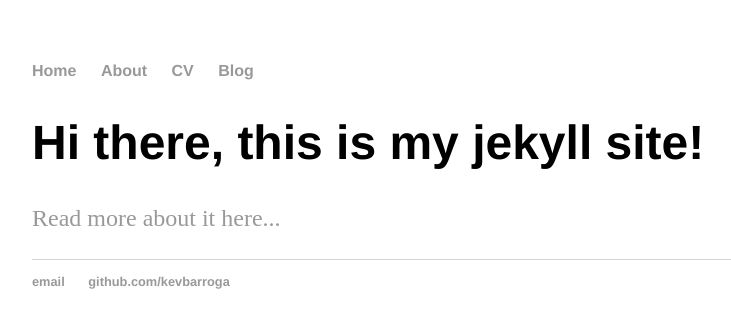
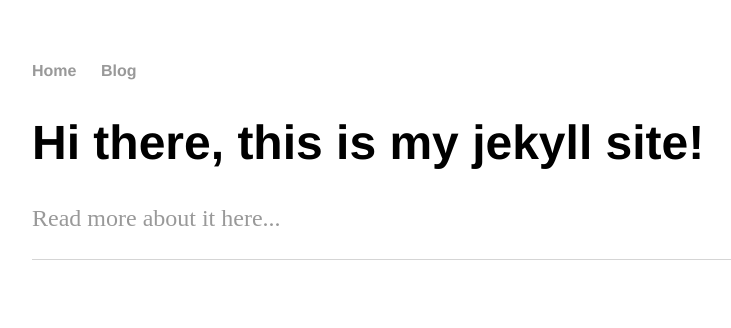
Before and after one commit to kevbarroga/kevbarroga.github.io, a Jekyll site: the page built from index.html, in a window 1280 px wide. Shown: the top 328 px of the page, without its empty margins (160-891 px from the left). Built offline with Jekyll 4.4.1, drawn with Linux system fonts in a browser that asks for light colours.

Commit message:
Update default.html

```diff
--- a/_layouts/default.html
+++ b/_layouts/default.html
@@ -9,8 +9,8 @@
       <nav>
         <ul>
           <li><a href="/">Home</a></li>
-          <li><a href="/about">About</a></li>
-          <li><a href="/cv">CV</a></li>
+          <!-- <li><a href="/about">About</a></li> -->
+          <!-- <li><a href="/cv">CV</a></li> -->
           <li><a href="/blog">Blog</a></li>
          </ul>
       </nav>
@@ -21,8 +21,8 @@
       </div><!-- /.container -->
       <footer>
         <ul>
-          <li><a href="mailto:barrogae002@gmail.com">email</a></li>
-          <li><a href="https://github.com/kevbarroga">github.com/kevbarroga</a></li>
+          <li><a href=""></a></li>
+          <li><a href="https://github.com/#/#"></a></li>
         </ul>
       </footer>
     </body>
```
